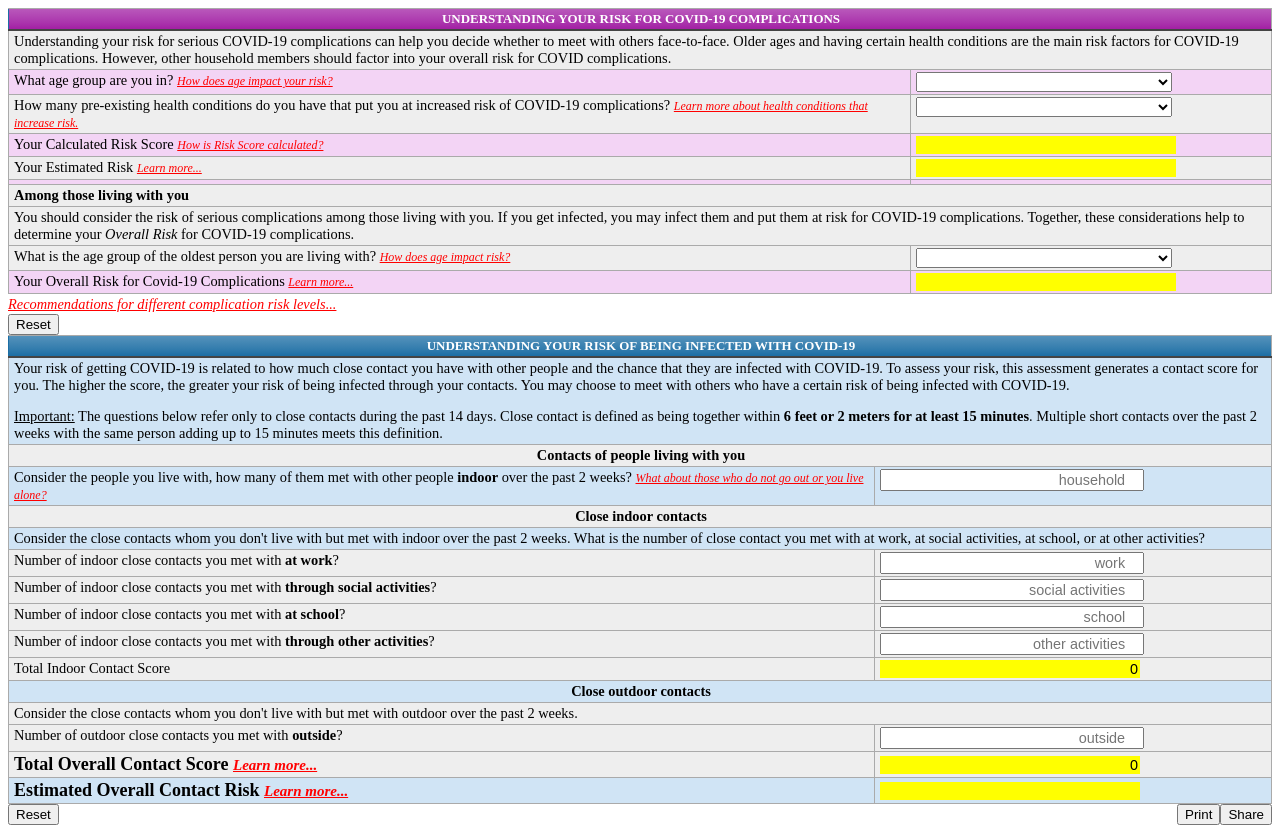
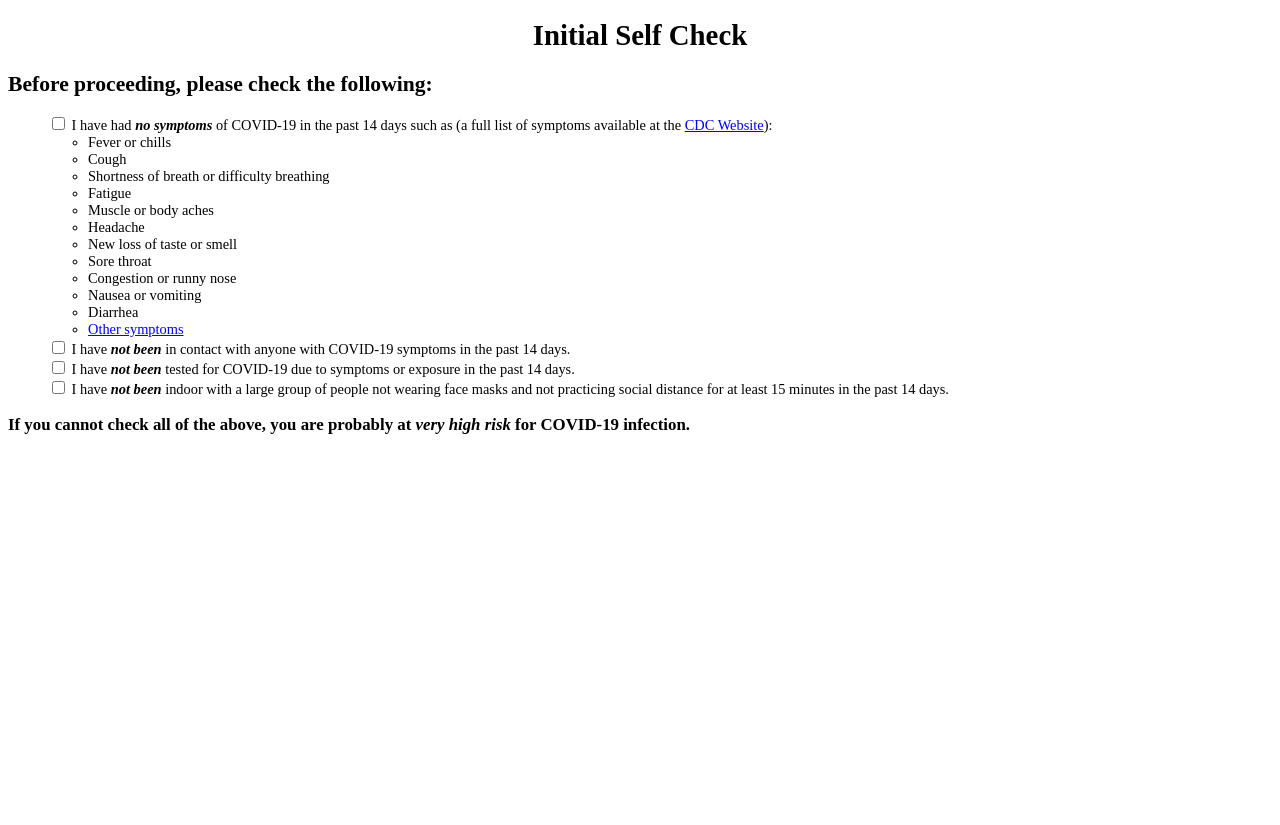
Before and after one commit to dlee1j1/covid, a Vue app in the folder covid/: page / in a window 1280 px wide. After the commit the page ends 800 px from the top, so only its background shows below. Built offline with nearby package versions, Linux system fonts and the light colour scheme.

Commit message:
added precheck

```diff
--- a/covid/src/App.vue
+++ b/covid/src/App.vue
@@ -1,10 +1,15 @@
 <template>
   <form id="app" @submit.prevent="">
-    <ComplicationRisk :debug="debug" @updated="updated($event)" ref="ComplicationRisk"/>
-    <InfectionRisk :debug="debug" @toggleDebug="toggleDebug" @updated="updated($event)" ref="InfectionRisk"/>
+    <div v-if="!start">
+    <Precheck @start="start=true"/>
+    </div>
+    <div v-else>
+    <ComplicationRisk :debug="debug" @updated="updated($event)" @hook:mounted="childmounted('ComplicationRisk')" ref="ComplicationRisk"/>
+    <InfectionRisk :debug="debug" @toggleDebug="toggleDebug" @updated="updated($event)" @hook:mounted="childmounted('InfectionRisk')" ref="InfectionRisk"/>
     <div style="float:right;" id="form">
         <button type="button" onclick="print()" >Print</button>
         <button type="button" @click="share()" >Share</button>
+    </div>
     </div>
   </form>
 </template>
@@ -12,6 +17,7 @@
 <script>
 import ComplicationRisk from "./components/ComplicationRisk.vue";
 import InfectionRisk from "./components/InfectionRisk.vue";
+import Precheck from "./components/Precheck.vue"
 
 const scriptURL =
   "https://script.google.com/macros/s/AKfycbwWNvUSiJiria3hew6MHD6bd3zVP_3WvpVIx0JXhHGHhLYzbAnw/exec";
@@ -24,8 +30,9 @@ export default {
   name: "App",
   data() {
       return {
-        hasmount:null,
-        debug: debug
+        hasmount:0,
+        debug: debug,
+        start: false
       }
   },
   methods: {
@@ -65,18 +72,22 @@ export default {
       }
     },
     updated(component) {
-         if (this.hasmount) component.save("auto");
-
+         if (this.hasmount >= 2) component.save("auto");
     },
+    childmounted(name) {
+      this.$refs[name].load("auto")
+      this.hasmount++
+    }
   },
-  mounted() {
-        this.$refs.ComplicationRisk.load("auto")
-        this.$refs.InfectionRisk.load("auto")
-        this.hasmount = true
-   },
+  // mounted() {
+  //       this.$refs.ComplicationRisk.load("auto")
+  //       this.$refs.InfectionRisk.load("auto")
+  //       this.hasmount = true
+  //  },
   components: {
     ComplicationRisk,
     InfectionRisk,
+    Precheck
   },
 };
 </script>
--- a/covid/src/components/ComplicationRisk.vue
+++ b/covid/src/components/ComplicationRisk.vue
@@ -33,7 +33,7 @@
                     and 3, respectively. The most common health conditions associated with serious COVID-19
                     complications include: obesity, cardiovascular diseases, chronic respiratory diseases, chronic
                     kidney diseases, diabetes, hypertension, cancer, immunosuppressive drugs. A full list can
-                be found on the <a href="https://www.cdc.gov/coronavirus/2019-ncov/need-extra-precautions/people-with-medical-conditions.html">CDC website</a>.</more>
+                be found on the <a href="https://www.cdc.gov/coronavirus/2019-ncov/need-extra-precautions/people-with-medical-conditions.html" target="_blank">CDC website</a>.</more>
             </td>
             <td> <DictSelect  v-model="Self.health" :dict="HealthDict"></DictSelect></td>
         </tr>
@@ -83,7 +83,7 @@
             </td>
             <td> <DictSelect v-model="Others.age" :dict=OthersAgeDict></DictSelect> </td>
         </tr>
-        <template v-if="Others.age && Others.age[1] > 0">
+        <template v-if="(Others.age==null) || Others.age[1] > 0">
         <tr>
             <td>Among those living with you, think about the person with the highest number of pre-existing health conditions
                 that put him/her at increased risk of COVID-19 complications. How many health conditions does that person have?
--- a/covid/src/components/InfectionRisk.vue
+++ b/covid/src/components/InfectionRisk.vue
@@ -4,7 +4,7 @@
       <thead>
         <tr>
           <th colspan="2">
-            UNDERSTANDING YOUR RISK OF BEING INFECTED WITH COVID-19
+            UNDERSTANDING YOUR RISK OF BEING INFECTED WITH COVID-19 BASED ON YOUR CONTACT SCORE
           </th>
         </tr>
       </thead>
--- /dev/null
+++ b/covid/src/components/Precheck.vue
@@ -0,0 +1,65 @@
+<template>
+<div>
+<h1 style="text-align:center">
+Initial Self Check
+</h1>
+
+<h2>
+Before proceeding, please check the following:
+</h2>
+<ul class="blank">
+<li> <input type="checkbox" v-model="symptoms">
+   I have had <i><b>no symptoms</b></i> of COVID-19 in the past 14 days such as (a full list of symptoms available at the
+   <a href="https://www.cdc.gov/coronavirus/2019-ncov/symptoms-testing/symptoms.html" target="_blank">CDC Website</a>):
+    <ul>
+        <li> Fever or chills </li>
+        <li> Cough </li>
+        <li> Shortness of breath or difficulty breathing </li>
+        <li> Fatigue </li>
+        <li> Muscle or body aches </li>
+        <li> Headache </li>
+        <li> New loss of taste or smell </li>
+        <li> Sore throat </li>
+        <li> Congestion or runny nose </li>
+        <li> Nausea or vomiting </li>
+        <li> Diarrhea </li>
+        <li> <a href="https://www.cdc.gov/coronavirus/2019-ncov/symptoms-testing/symptoms.html" target="_blank"> Other symptoms </a> </li>
+    </ul>
+</li>
+<li> <input type="checkbox" v-model="contact">
+ I have <i><b>not been</b></i> in contact with anyone with COVID-19 symptoms in the past 14 days.
+</li>
+<li> <input type="checkbox" v-model="tested">
+I have <i><b> not been </b></i> tested for COVID-19 due to symptoms or exposure in the past 14 days.
+</li>
+<li> <input type="checkbox" v-model="largegroup">
+ I have <i><b>not been</b></i> indoor with a large group of people not wearing face masks and not practicing social distance for at least 15 minutes in the past 14 days.
+</li>
+</ul>
+
+<h3>
+If you cannot check all  of the above, you are probably at <i><b>very high risk</b></i> for COVID-19 infection.
+</h3>
+<div v-if="symptoms && contact && largegroup && tested">
+    <button style="font-size:large" @click="$emit('start')">Next</button>
+</div>
+
+</div>
+</template>
+
+<script>
+export default {
+    data() {
+        return { symptoms:false, contact:false, largegroup: false, tested:false }
+    }
+
+}
+</script>
+
+<style scoped>
+ul.blank {
+    list-style-type:none;
+
+}
+
+</style>
```
Also changed, not shown: 1 other file (tests, documents, lock files or other folders).
